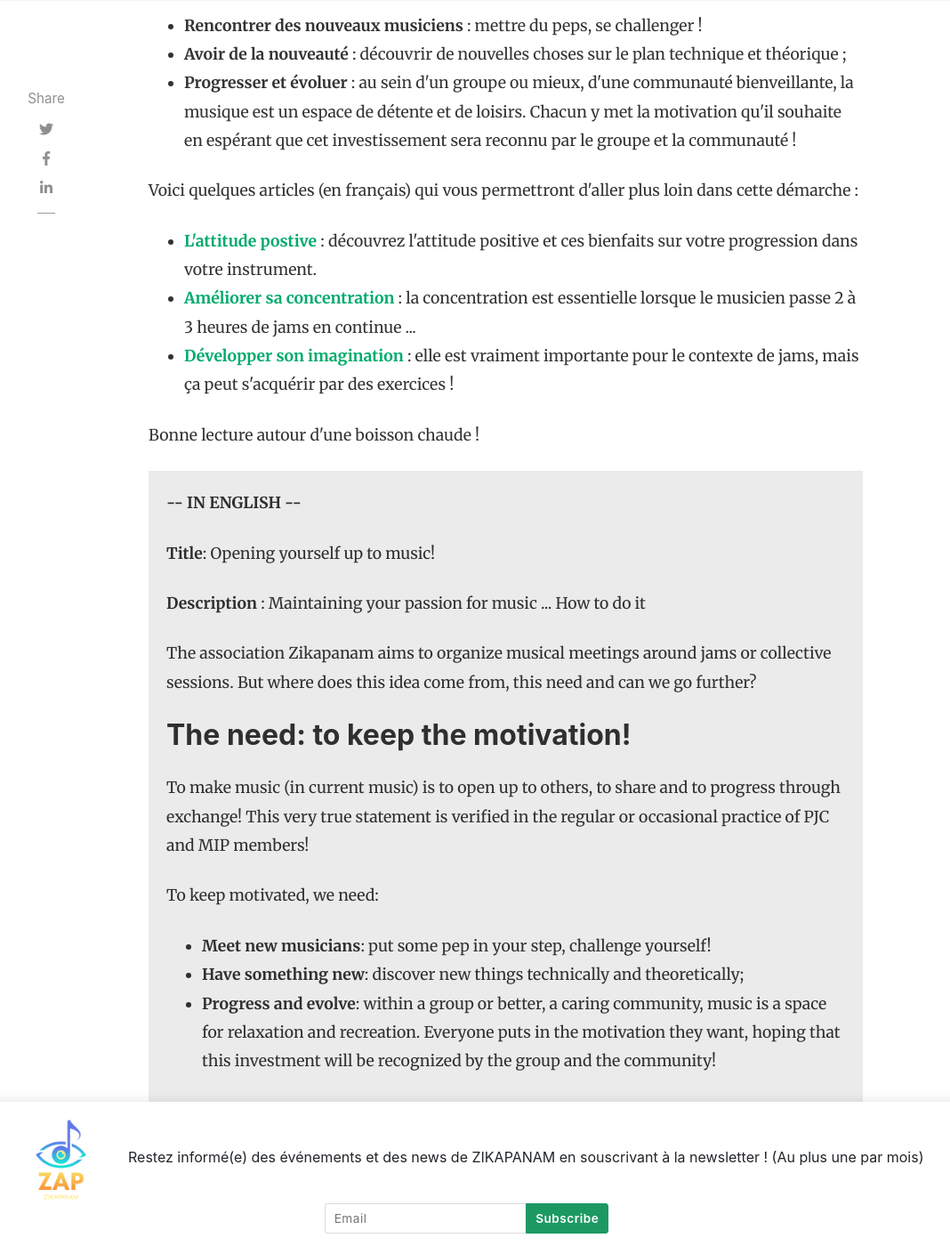
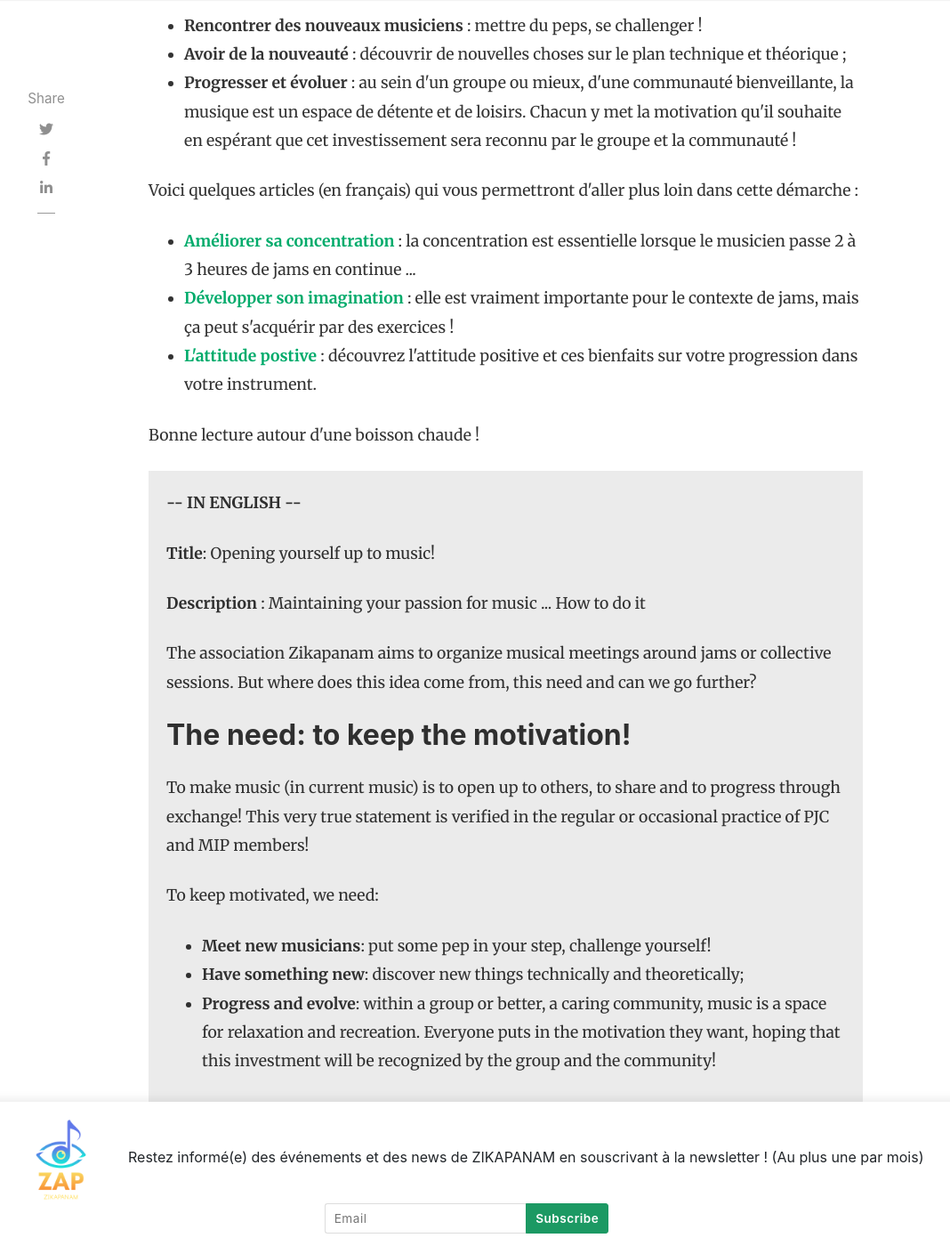
Before and after one commit to zikapanam/blog-zikapanam, a Jekyll site: the page built from _posts/2023-01-19-[fr|en]-s_ouvrir_a_la_musique.html, in a window 1280 px wide and 1400 px high, scrolled down 1490 px. Shown: the whole window at 89% size, without its empty margins (118-1186 px from the left). Built offline with Jekyll 4.4.1, drawn with Linux system fonts in a browser that asks for light colours; nearby versions of some CDN libraries; part of the change alters nothing that is shown; some of the changed text lies outside the part shown.

Commit message:
maj article

```diff
--- a/_posts/2023-01-19-[fr|en]-s_ouvrir_a_la_musique.html
+++ b/_posts/2023-01-19-[fr|en]-s_ouvrir_a_la_musique.html
@@ -31,9 +31,9 @@ comments: true
 
 <p>Voici quelques articles (en français) qui vous permettront d'aller plus loin dans cette démarche :</p>
 <ul>
-<li><strong><a href="https://www.bassetorius.fr/developpement_personnel/attitude_positive">L'attitude postive</a></strong> : découvrez l'attitude positive et ces bienfaits sur votre progression dans votre instrument.</li>
 <li><strong><a href="https://www.bassetorius.fr/developpement_personnel/comment_ameliorer_sa_concentration/">Améliorer sa concentration</a></strong> : la concentration est essentielle lorsque le musicien passe 2 à 3 heures de jams en continue ...</a></li>
 <li><strong><a href="https://www.bassetorius.fr/developpement_personnel/developper_son_imagination/">Développer son imagination</a></strong> : elle est vraiment importante pour le contexte de jams, mais ça peut s'acquérir par des exercices !</a></li>
+<li><strong><a href="https://www.bassetorius.fr/developpement_personnel/attitude_positive">L'attitude postive</a></strong> : découvrez l'attitude positive et ces bienfaits sur votre progression dans votre instrument.</li>
 </ul>
 
 <p>Bonne lecture autour d'une boisson chaude !</p>
@@ -59,9 +59,9 @@ comments: true
 
 <p>Here are some articles (in French) that will allow you to go further in this process:</p>
 <ul>
-<li><strong><a href="https://www.bassetorius.fr/developpement_personnel/attitude_positive">Positive Attitude</a></strong>: discover the positive attitude and its benefits on your progress in your instrument.</li>
 <li><strong><a href="https://www.bassetorius.fr/developpement_personnel/comment_ameliorer_sa_concentration/">Improving your concentration</a></strong>: concentration is essential when a musician spends 2-3 hours jamming continuously ...</a></li>
 <li><strong><a href="https://www.bassetorius.fr/developpement_personnel/developper_son_imagination/">Developing your imagination</a></strong>: it's really important for the jamming context, but it can be acquired through exercises!</a></li>
+<li><strong><a href="https://www.bassetorius.fr/developpement_personnel/attitude_positive">Positive Attitude</a></strong>: discover the positive attitude and its benefits on your progress in your instrument.</li>
 </ul>
 
 <p>Happy reading over a hot beverage!</p>
```
